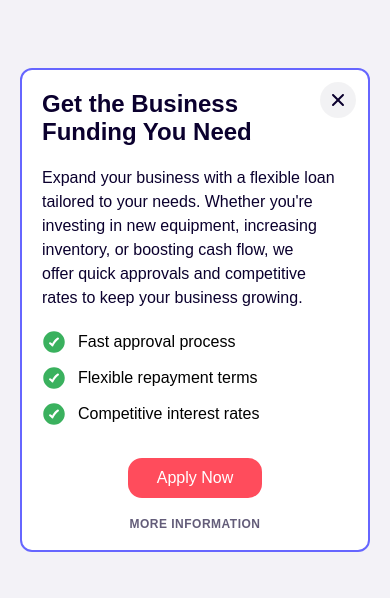
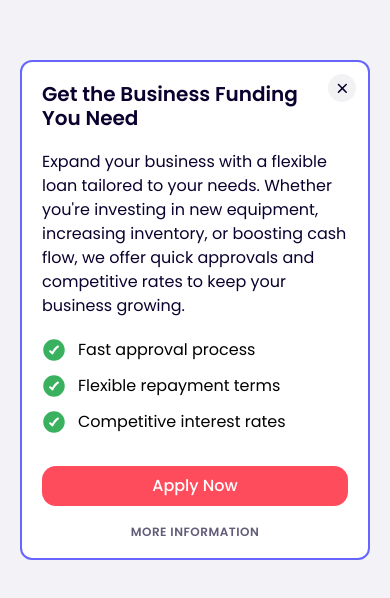
Before and after one commit to olchu/test-assignment, a React (Vite) app: page / in a window 390 px wide. Shown: the part 112-710 px from the top of the page. Built offline with nearby package versions, Linux system fonts and the light colour scheme.

Commit message:
improve mobile styles & add font

```diff
--- a/index.html
+++ b/index.html
@@ -12,6 +12,12 @@
       href="https://app.finom.co/static/safari-pinned-tab.svg"
       color="#5A61FF"
     />
+    <link rel="preconnect" href="https://fonts.googleapis.com" />
+    <link rel="preconnect" href="https://fonts.gstatic.com" crossorigin />
+    <link
+      href="https://fonts.googleapis.com/css2?family=Poppins:wght@400;500;600;700&display=swap"
+      rel="stylesheet"
+    />
   </head>
   <body>
     <div id="root"></div>
--- a/src/App.tsx
+++ b/src/App.tsx
@@ -1,4 +1,5 @@
 import { BusinessFundingBanner } from './components/BusinessFundingBanner';
+import './styles/reset.css';
 import './styles/globals.css';
 
 function App() {
--- a/src/components/BusinessFundingBanner/BusinessFundingBanner.module.css
+++ b/src/components/BusinessFundingBanner/BusinessFundingBanner.module.css
@@ -11,15 +11,25 @@
   .art {
     display: none;
   }
+  .title {
+    padding-right: 32px;
+  }
 }
 
 @keyframes float {
-  0%, 100% { transform: translate(0,0); }
-  50% { transform: translate(-6px, -4px); }
+  0%,
+  100% {
+    transform: translate(0, 0);
+  }
+  50% {
+    transform: translate(-6px, -4px);
+  }
 }
 .art {
   animation: float 4s ease-in-out infinite;
 }
 @media (prefers-reduced-motion: reduce) {
-  .art { animation: none; }
+  .art {
+    animation: none;
+  }
 }
--- a/src/components/BusinessFundingBanner/BusinessFundingBanner.tsx
+++ b/src/components/BusinessFundingBanner/BusinessFundingBanner.tsx
@@ -33,7 +33,7 @@ export const BusinessFundingBanner = () => {
   return (
     <Banner
       title={
-        <Text align="left" as="h2" size="lg">
+        <Text align="left" as="h2" size="lg" className={styles.title}>
           Get the Business Funding You Need
         </Text>
       }
--- a/src/components/ui/Banner/Banner.module.css
+++ b/src/components/ui/Banner/Banner.module.css
@@ -11,7 +11,7 @@
   border-color: var(--bdr-focus);
   border-radius: var(--radius-block);
 
-  width: 700px;
+  max-width: 700px;
   overflow: hidden;
 
   transition:
@@ -84,3 +84,14 @@
 .close:hover {
   background: #ecefff;
 }
+
+@media (max-width: 600px) {
+  .close {
+    width:28px;
+    height: 28px;
+  }
+  .close >svg {
+    width:18.67px;
+    height:18.67px;
+  }
+}
--- a/src/components/ui/Banner/Banner.tsx
+++ b/src/components/ui/Banner/Banner.tsx
@@ -53,7 +53,7 @@ export function Banner({ title, description, actions, media, onClose }: BannerPr
       onTransitionEnd={handleTransitionEnd}
     >
       <button className={styles.close} aria-label="Close banner" onClick={handleClose}>
-        <CloseIcon />
+        <CloseIcon/>
       </button>
 
       {title}
--- a/src/components/ui/ButtonGroup/ButtonGroup.module.css
+++ b/src/components/ui/ButtonGroup/ButtonGroup.module.css
@@ -9,7 +9,12 @@
 @media (max-width: 600px) {
   .buttonGroup {
     flex-direction: column;
+    align-items: stretch;
     width: 100%;
     padding-top: 12px;
   }
+  .buttonGroup > * {
+    width: 100%;
+    text-align: center;
+  }
 }
--- a/src/components/ui/Link/Link.module.css
+++ b/src/components/ui/Link/Link.module.css
@@ -1,5 +1,4 @@
 .link {
-  display: inline-flex;
   text-decoration: none;
   cursor: pointer;
   border-radius: 8px;
--- a/src/components/ui/Text/Text.module.css
+++ b/src/components/ui/Text/Text.module.css
@@ -1,16 +1,16 @@
 .size-lg {
-  --fz: clamp(20px, 24px, 24px);
+  --fz: 24px;
   --fw: 600;
-  --lh: clamp(24px, 28px, 28px)
+  --lh: 28px;
 }
 
 .size-sm {
   --fz: 16px;
   --fw: 400;
-  --lh: 24px
+  --lh: 24px;
 }
 
-.title {
+.text {
   width: 100%;
   color: var(--text-default);
 
@@ -19,5 +19,11 @@
   line-height: var(--lh);
 
   letter-spacing: 0;
-  text-wrap: balance;
 }
+
+@media (max-width: 600px) {
+  .size-lg {
+    --fz: 20px;
+    --lh: 24px;
+  }
+}
--- a/src/components/ui/Text/Text.tsx
+++ b/src/components/ui/Text/Text.tsx
@@ -23,7 +23,7 @@ export const Text = ({
   const visual = size ?? as;
 
   const cls = [
-    styles.title,
+    styles.text,
     styles[`size-${visual}`],
     styles[`align-${align}`],
     className ?? '',
--- a/src/styles/globals.css
+++ b/src/styles/globals.css
@@ -1,63 +1,3 @@
-/* 1. Use a more-intuitive box-sizing model */
-*,
-*::before,
-*::after {
-  box-sizing: border-box;
-}
-
-/* 2. Remove default margin */
-* {
-  margin: 0;
-}
-
-body {
-  line-height: 1.5;
-  -webkit-font-smoothing: antialiased;
-}
-
-img,
-picture,
-video,
-canvas,
-svg {
-  display: block;
-  max-width: 100%;
-}
-
-input,
-button,
-textarea,
-select {
-  font: inherit;
-}
-
-p,
-h1,
-h2,
-h3,
-h4,
-h5,
-h6 {
-  overflow-wrap: break-word;
-}
-
-p {
-  text-wrap: pretty;
-}
-h1,
-h2,
-h3,
-h4,
-h5,
-h6 {
-  text-wrap: balance;
-}
-ul,
-ol {
-  list-style: none;
-  padding: 0;
-}
-
 :root {
   --primary: #ff4c5c;
   --text-default: #0b002e;
@@ -83,10 +23,12 @@ ol {
 
   --link-color: var(--text-light);
   --link-color-hover: rgb(11 0 46);
+
+  --font-sans: "Poppins", Inter, system-ui, -apple-system, "Segoe UI", Roboto, Arial, sans-serif;
 }
 
 * {
-  font-family: 'Poppins', sans-serif;
+  font-family: var(--font-sans);
 }
 
 body,
--- /dev/null
+++ b/src/styles/reset.css
@@ -0,0 +1,47 @@
+/* 1. Use a more-intuitive box-sizing model */
+*,
+*::before,
+*::after {
+  box-sizing: border-box;
+}
+
+/* 2. Remove default margin */
+* {
+  margin: 0;
+}
+
+body {
+  line-height: 1.5;
+  -webkit-font-smoothing: antialiased;
+}
+
+img,
+picture,
+video,
+canvas,
+svg {
+  display: block;
+  max-width: 100%;
+}
+
+input,
+button,
+textarea,
+select {
+  font: inherit;
+}
+
+p,
+h1,
+h2,
+h3,
+h4,
+h5,
+h6 {
+  overflow-wrap: break-word;
+}
+ul,
+ol {
+  list-style: none;
+  padding: 0;
+}
```
